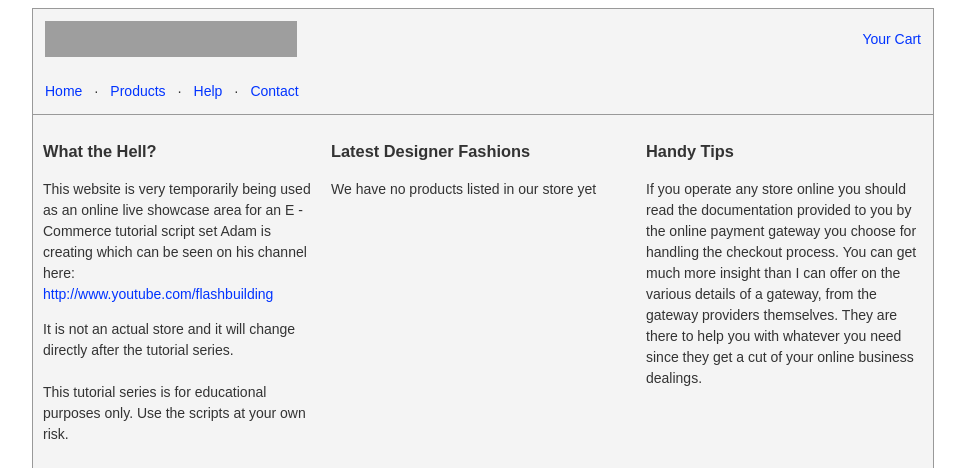
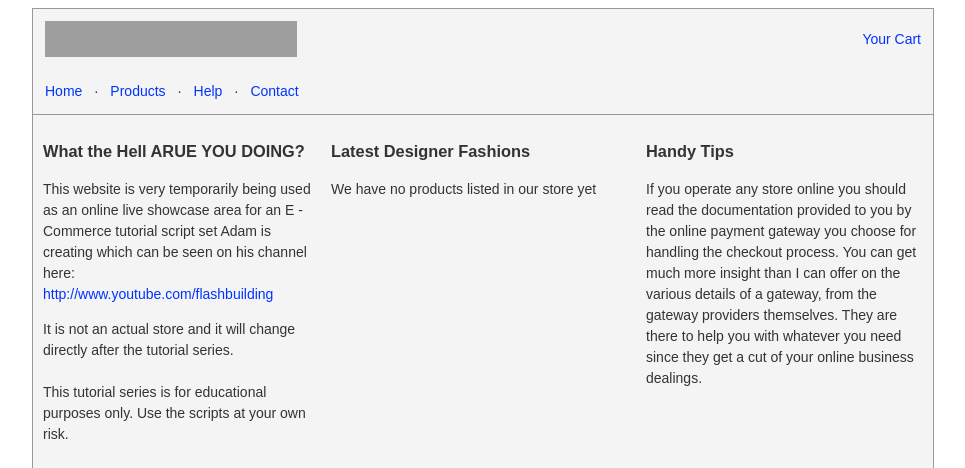
Before and after one commit to sam22200/E-PaiementPaypal, a PHP site: page / in a window 1280 px wide. Shown: the top 468 px of the page, without its empty margins (157-1122 px from the left). Run offline with PHP 8.4, Linux system fonts and the light colour scheme; data that the repository does not hold is empty; grey boxes are pictures that could not be loaded.

Commit message:
Changment Test dans index

```diff
--- a/index.php
+++ b/index.php
@@ -43,7 +43,7 @@ mysql_close();
   <div id="pageContent">
   <table width="100%" border="0" cellspacing="0" cellpadding="10">
   <tr>
-    <td width="32%" valign="top"><h3>What the Hell?</h3>
+    <td width="32%" valign="top"><h3>What the Hell ARUE YOU DOING?</h3>
       <p>This website is very temporarily being used as an online live showcase area for an E - Commerce tutorial script set Adam is creating which can be seen on his channel here:<br />
         <a href="http://www.youtube.com/flashbuilding" target="_blank">http://www.youtube.com/flashbuilding</a> </p>
       <p>It is not an actual store and it will change directly after the tutorial series. <br />
```
